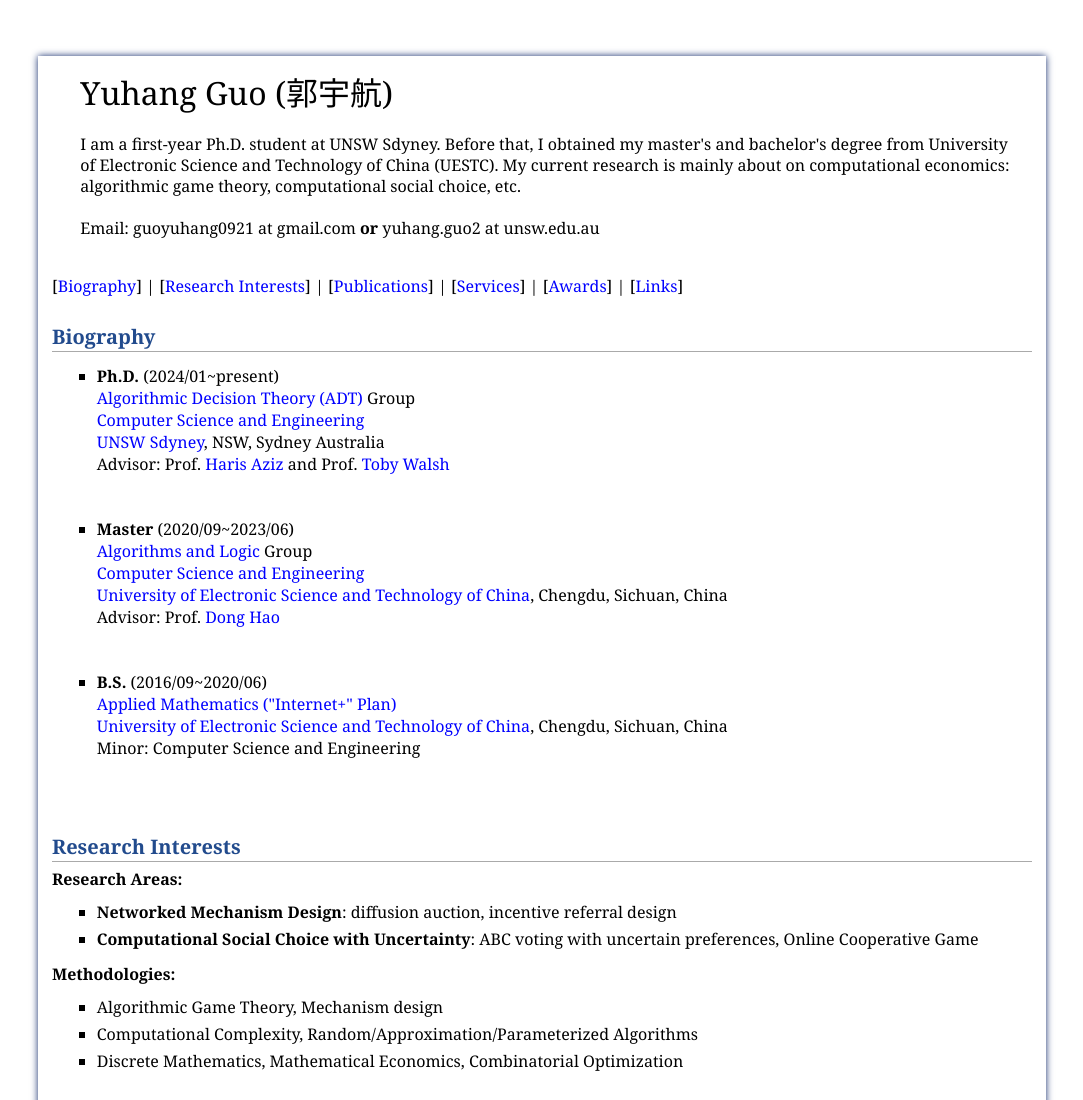
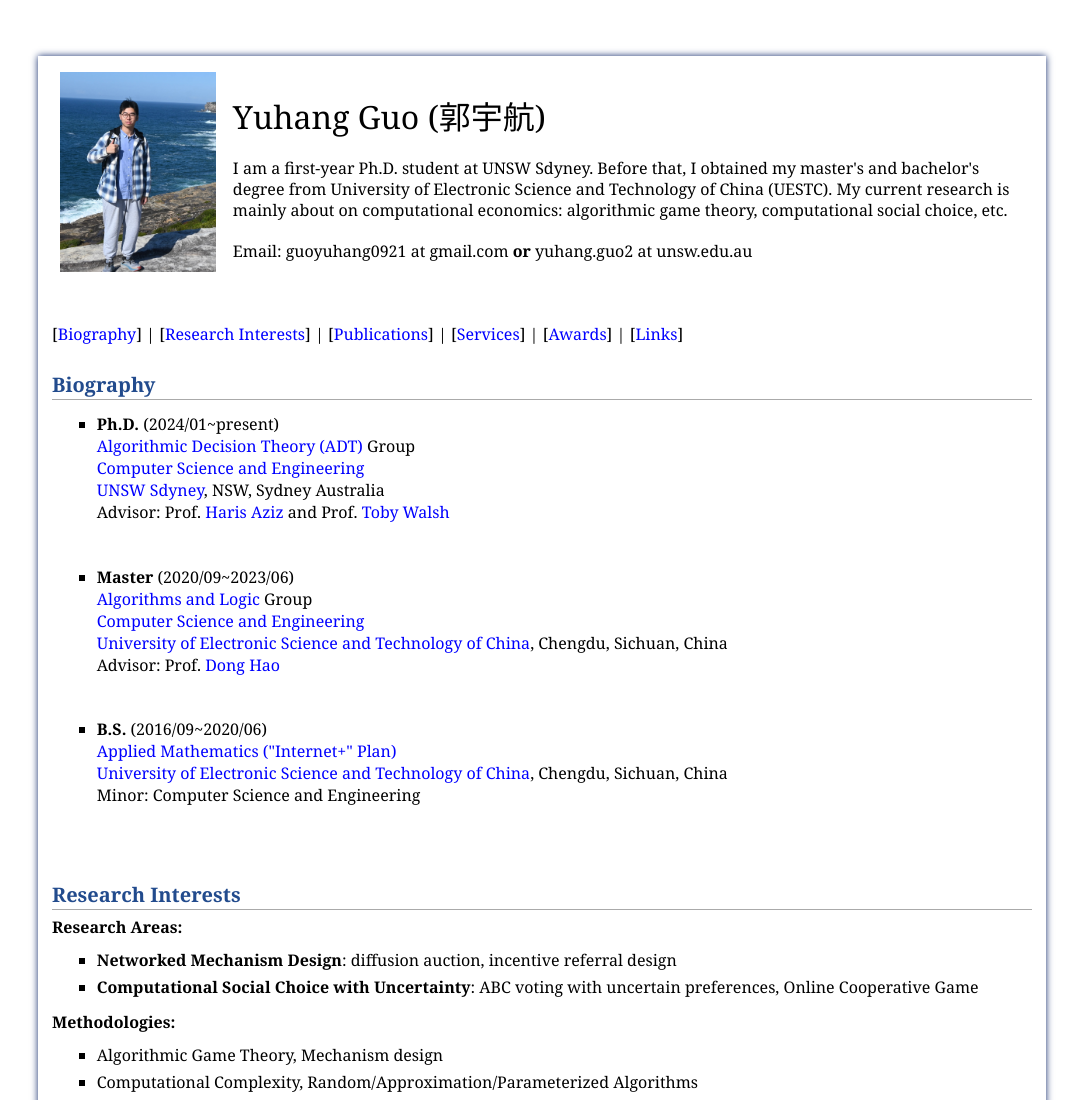
Before and after one commit to Yohager/Yohager.github.io, a plain HTML site: page index.html in a window 1280 px wide. Shown: the top 1100 px of the page, without its empty margins (98-1181 px from the left). Drawn offline with nearby package versions, Linux system fonts and the light colour scheme.

Commit message:
Update index.html

```diff
--- a/index.html
+++ b/index.html
@@ -14,7 +14,7 @@
 <div class="container">
 
 <table class="imgtable"><tr><td>
-<img src="./photo.jpg" alt="" height="200px" /></a>&nbsp;</td>
+<img src="../Files/photo.jpg" alt="" height="200px" /></a>&nbsp;</td>
 <td align="left"><p><font size="6">Yuhang Guo (郭宇航)</font></a><br />
  <br />
 
```
